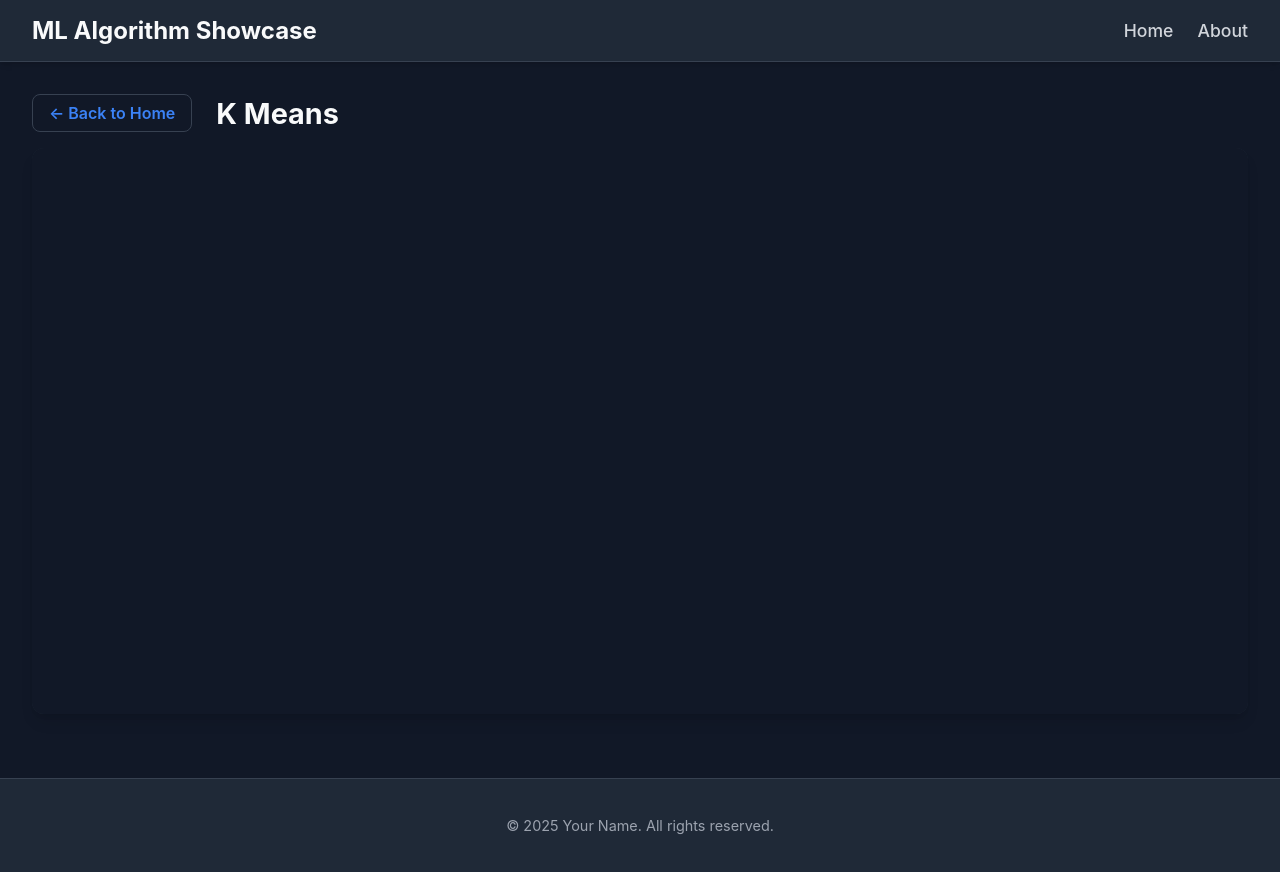
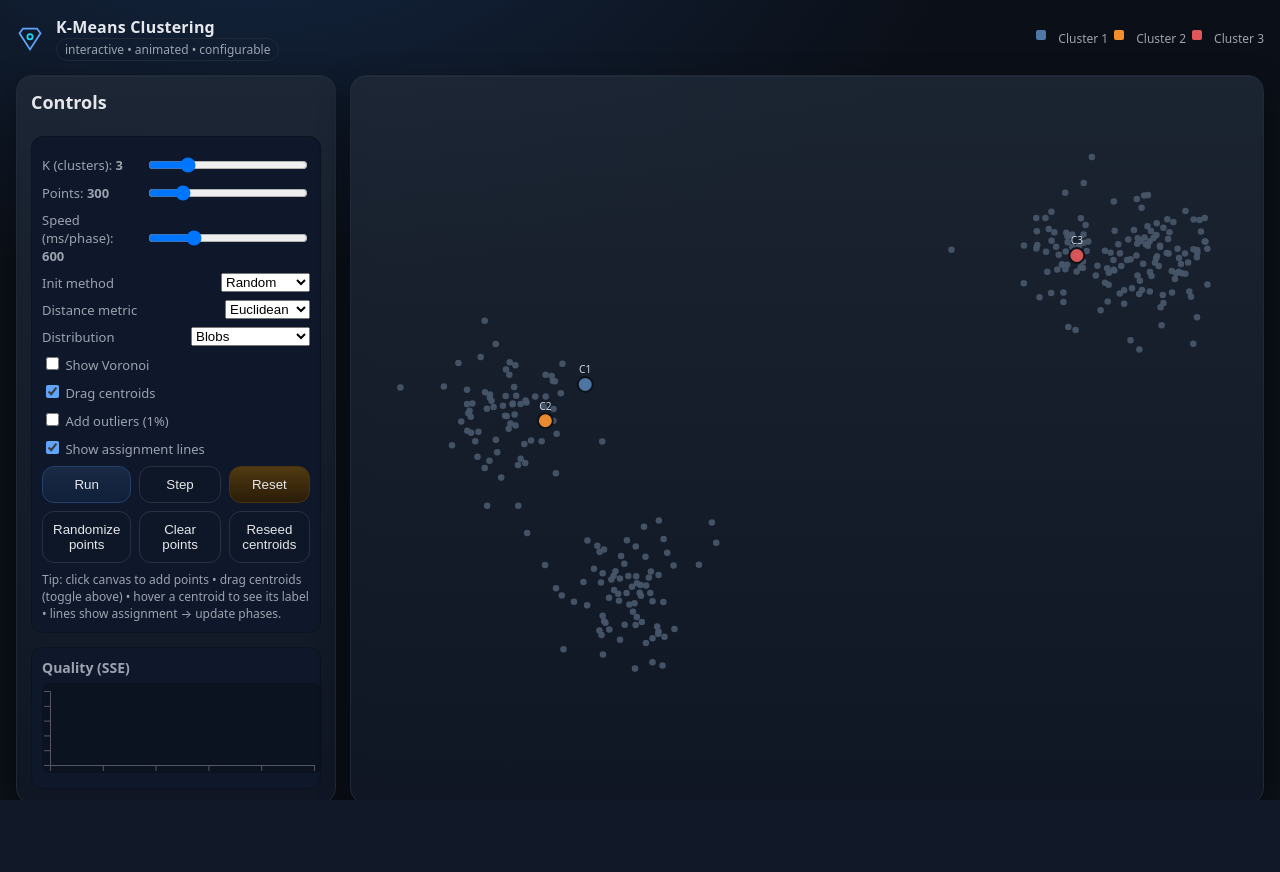
Before and after one commit to AlanPonnachan/ml-algorithm-visualizations, a React (Create React App) app: page /viz/k-means in a window 1280 px wide. After the commit the page ends 800 px from the top, so only its background shows below. Built offline with nearby package versions, Linux system fonts and the light colour scheme.

Commit message:
change layout

```diff
--- a/public/k_means.html
+++ b/public/k-means.html
@@ -167,9 +167,7 @@
       </div>
     </main>
 
-    <footer>
-       Educational visualization for k‑means clustering.
-    </footer>
+
   </div>
 
 <script>
--- a/src/App.css
+++ b/src/App.css
@@ -32,3 +32,9 @@ main {
   flex-grow: 1;
   padding: 2rem;
 }
+
+body.fullscreen-active {
+  margin: 0;
+  padding: 0;
+  overflow: hidden; /* This is crucial to prevent scrollbars */
+}
--- a/src/App.js
+++ b/src/App.js
@@ -1,26 +1,30 @@
 import React from 'react';
 import { BrowserRouter as Router, Routes, Route } from 'react-router-dom';
-import Header from './components/Header/Header';
-import Footer from './components/Footer/Footer';
+
+// Import the new layout component
+import MainLayout from './components/MainLayout';
+
+// Import the page components
 import Home from './components/Home/Home';
 import About from './components/About/About';
 import Visualization from './components/Visualization/Visualization';
+
+// Import global styles
 import './App.css';
 
 function App() {
   return (
     <Router>
-      <div className="app-container">
-        <Header />
-        <main>
-          <Routes>
-            <Route path="/" element={<Home />} />
-            <Route path="/about" element={<About />} />
-            <Route path="/viz/:algoName" element={<Visualization />} />
-          </Routes>
-        </main>
-        <Footer />
-      </div>
+      <Routes>
+        {/* Wrap the standard pages in the MainLayout component */}
+        <Route element={<MainLayout />}>
+          <Route path="/" element={<Home />} />
+          <Route path="/about" element={<About />} />
+        </Route>
+
+        {/* The visualization route is separate, so it will not have the header or footer */}
+        <Route path="/viz/:algoName" element={<Visualization />} />
+      </Routes>
     </Router>
   );
 }
--- /dev/null
+++ b/src/components/MainLayout.js
@@ -0,0 +1,20 @@
+import React from 'react';
+import { Outlet } from 'react-router-dom';
+import Header from './Header/Header';
+import Footer from './Footer/Footer';
+
+// This component acts as a template for pages with a standard layout
+const MainLayout = () => {
+  return (
+    <div className="app-container">
+      <Header />
+      <main>
+        {/* The Outlet component renders the matched child route's element */}
+        <Outlet />
+      </main>
+      <Footer />
+    </div>
+  );
+};
+
+export default MainLayout;
--- a/src/components/Visualization/Visualization.css
+++ b/src/components/Visualization/Visualization.css
@@ -1,47 +1,15 @@
-.viz-container {
-  width: 100%;
-  display: flex;
-  flex-direction: column;
-  height: calc(100vh - 180px); /* Adjust based on header/footer height */
+.viz-container-fullscreen {
+  /* Take up the entire browser window */
+  width: 100vw;
+  height: 100vh;
+  /* Ensure no overflow creates scrollbars on the container itself */
+  overflow: hidden;
+  background-color: #0b0f17; /* A fallback background color */
 }
 
-.viz-header {
-  display: flex;
-  align-items: center;
-  gap: 1.5rem;
-  margin-bottom: 1rem;
-}
-
-.back-button {
-    color: var(--primary-color);
-    text-decoration: none;
-    font-weight: 600;
-    padding: 0.5rem 1rem;
-    border: 1px solid var(--border-color);
-    border-radius: 8px;
-    transition: background-color 0.3s;
-}
-
-.back-button:hover {
-    background-color: var(--bg-secondary);
-}
-
-.viz-title {
-  margin: 0;
-  font-size: 1.8rem;
-  text-transform: capitalize;
-}
-
-.viz-frame-container {
-  flex-grow: 1;
-  background-color: var(--bg-secondary);
-  border-radius: 12px;
-  overflow: hidden;
-  box-shadow: var(--shadow-lg);
-}
-
-.viz-iframe {
+.viz-iframe-fullscreen {
   width: 100%;
   height: 100%;
-  border: none;
+  border: none; /* Remove the default iframe border */
+  display: block; /* Fixes potential small gap below the iframe */
 }
--- a/src/components/Visualization/Visualization.js
+++ b/src/components/Visualization/Visualization.js
@@ -1,25 +1,32 @@
-import React from 'react';
-import { useParams, Link } from 'react-router-dom';
+import React, { useEffect } from 'react';
+import { useParams } from 'react-router-dom';
 import './Visualization.css';
 
 const Visualization = () => {
   const { algoName } = useParams();
+
+  // Construct the path to the HTML file in the `public` folder
   const vizUrl = `/${algoName}.html`;
 
+  // This effect adds a class to the <body> tag when the component is shown
+  // and removes it when the component is hidden. This lets us apply
+  // full-screen styles from a global CSS file.
+  useEffect(() => {
+    document.body.classList.add('fullscreen-active');
+
+    return () => {
+      document.body.classList.remove('fullscreen-active');
+    };
+  }, []); // The empty array ensures this runs only once when the component mounts
+
   return (
-    <div className="viz-container">
-      <div className="viz-header">
-        <Link to="/" className="back-button">&larr; Back to Home</Link>
-        <h1 className="viz-title">{algoName.replace('-', ' ')}</h1>
-      </div>
-      <div className="viz-frame-container">
-        <iframe
-          src={vizUrl}
-          title={algoName}
-          className="viz-iframe"
-          sandbox="allow-scripts allow-same-origin"
-        />
-      </div>
+    <div className="viz-container-fullscreen">
+      <iframe
+        src={vizUrl}
+        title={algoName}
+        className="viz-iframe-fullscreen"
+        sandbox="allow-scripts allow-same-origin"
+      />
     </div>
   );
 };
```
Also changed, not shown: public/gradient-descent.html (renamed from public/gradient_descent.html).
